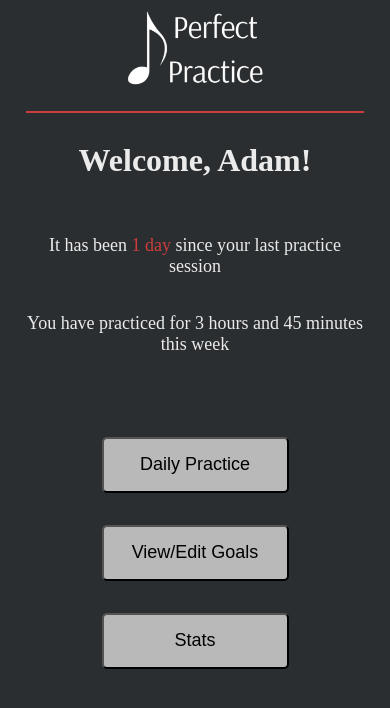
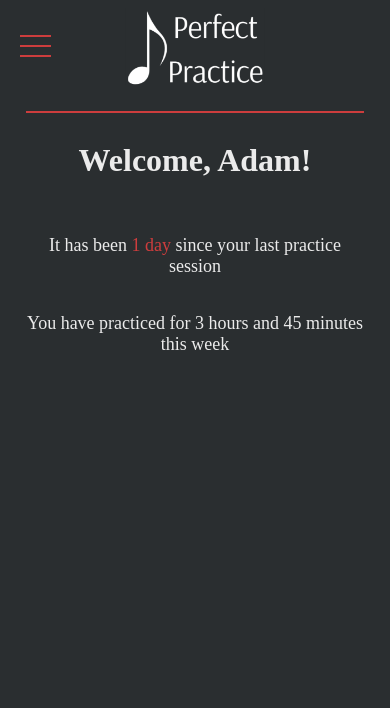
Before and after one commit to blevinspercussion/practice-journal, a Django app: page / in a window 390 px wide. Shown: the top 708 px of the page. Run offline with Django 4.2, Linux system fonts and the light colour scheme.

Commit message:
Added hamburger icon and linked javascript file to base.html

```diff
--- /dev/null
+++ b/practicejournal/practicelog/static/JavaScript/script.js
@@ -0,0 +1 @@
+console.log("script loaded");
--- a/practicejournal/practicelog/static/practicelog.css
+++ b/practicejournal/practicelog/static/practicelog.css
@@ -33,6 +33,16 @@ button {
   align-items: center;
 }
 
+.hamburger-div {
+  width: 2rem;
+  position: absolute;
+  left: 5%;
+  /* top: 10%; */
+}
+
+.hamburger-div hr {
+}
+
 header {
   display: flex;
   align-items: center;
--- a/practicejournal/practicelog/templates/base.html
+++ b/practicejournal/practicelog/templates/base.html
@@ -6,6 +6,7 @@
     <meta charset="UTF-8" />
     <meta name="viewport" content="width=device-width, initial-scale=1.0" />
     <link rel="stylesheet" href="{% static 'practicelog.css' %}" />
+    <script src="{% static 'JavaScript/script.js' %}"></script>
     <title>Practice Journal</title>
   </head>
   <body>
@@ -15,6 +16,11 @@
         src="{% static 'images/perfect-practice-logo.png' %}"
         alt="Perfect Practice logo"
       />
+      <div class="hamburger-div">
+        <hr />
+        <hr />
+        <hr />
+      </div>
     </header>
     <br />
     <hr />
@@ -26,10 +32,10 @@
       </p>
       <p>You have practiced for 3 hours and 45 minutes this week</p>
     </section>
-    <section id="buttons-section">
+    <!-- <section id="buttons-section">
       <button>Daily Practice</button>
       <button>View/Edit Goals</button>
       <button>Stats</button>
-    </section>
+    </section> -->
   </body>
 </html>
```
